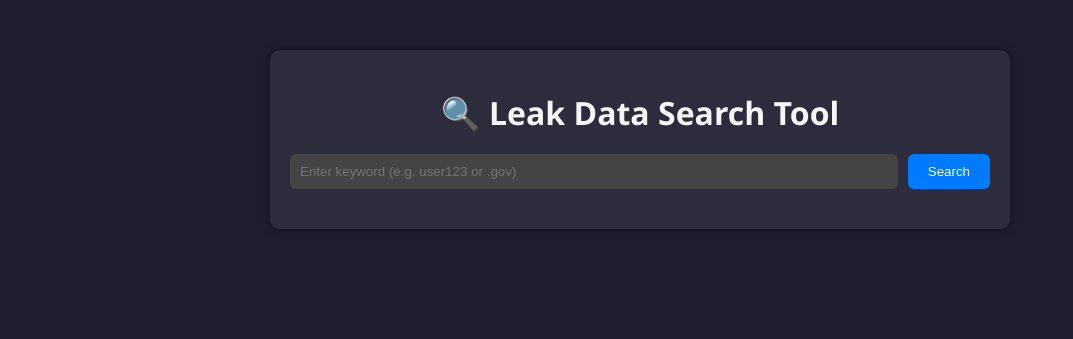
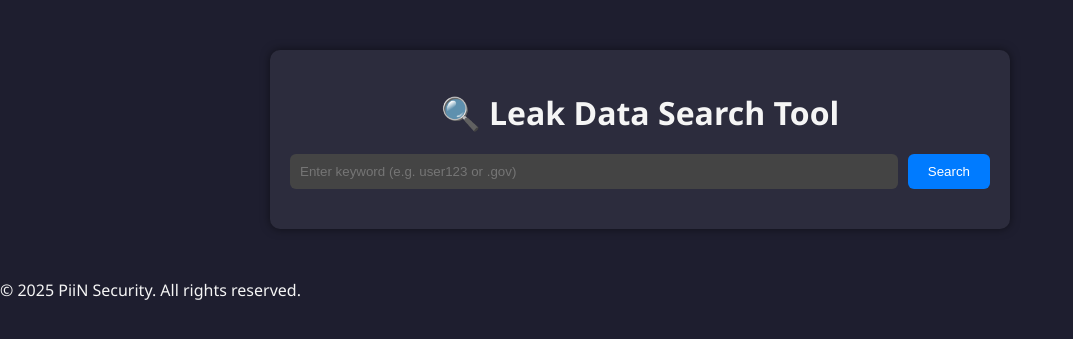
Before and after one commit to piinsec/leak-data-searching, a Flask app: page / in a window 1280 px wide. Shown: the top 339 px of the page, without its empty margins (0-1073 px from the left). Run offline with Flask 3, Linux system fonts and the light colour scheme.

Commit message:
Update index.html

```diff
--- a/templates/index.html
+++ b/templates/index.html
@@ -93,3 +93,6 @@
   </script>
 </body>
 </html>
+  <footer class="footer">
+    <p>&copy; 2025 PiiN Security. All rights reserved.</p>
+  </footer>
```
